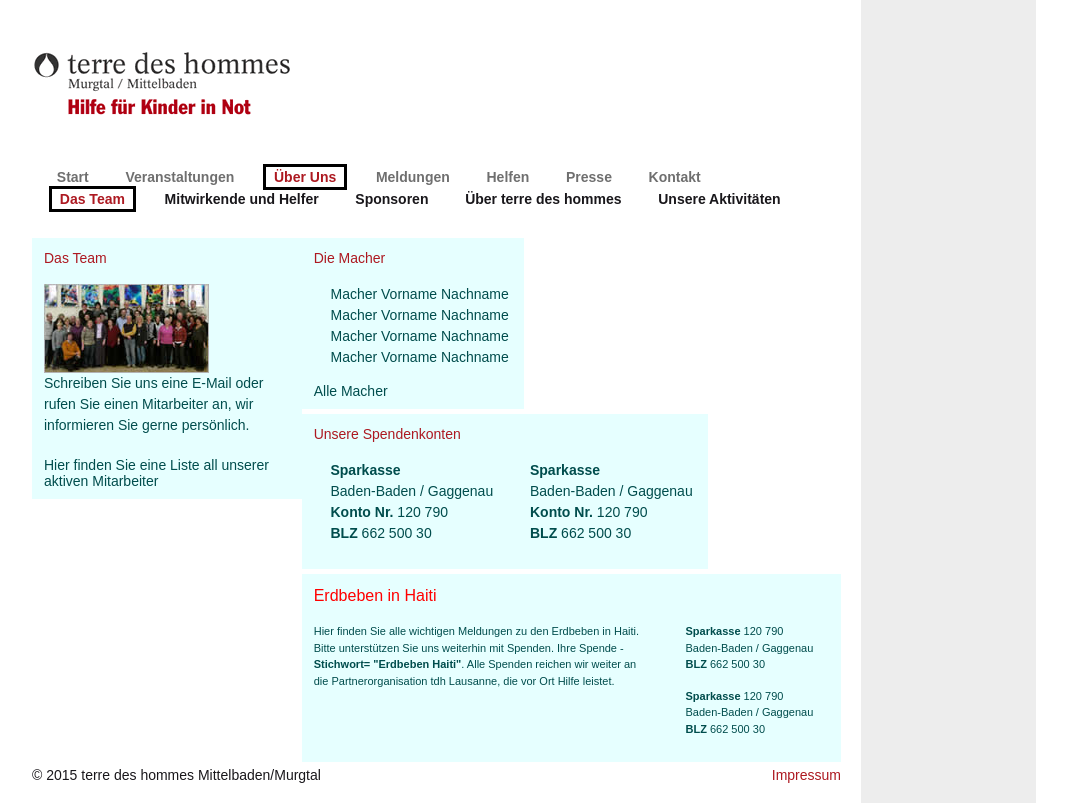
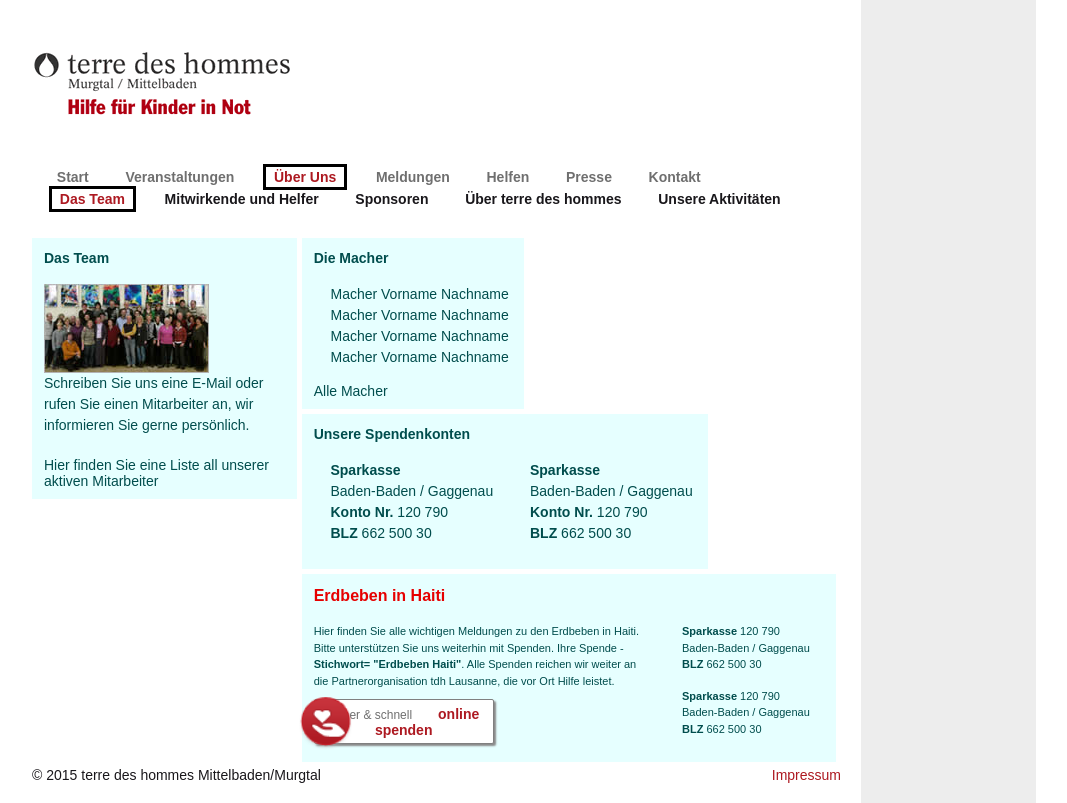
Before and after one commit to jensgro/tdh-Testprojekt-WS2015-2, a PHP site: page /ueberuns-dasteam.php in a window 1280 px wide. Shown: the whole page, without its empty margins (116-1183 px from the left). Run offline with PHP 8.4, Linux system fonts and the light colour scheme.

Commit message:
changed content-widget-background.css

```diff
--- a/dev/css/tdh/modules/content-widget-background.css
+++ b/dev/css/tdh/modules/content-widget-background.css
@@ -23,17 +23,20 @@
   font-family: sans-serif;;
   font-size: 14px;
   padding: 10px 15px 10px 12px;
-  margin-bottom: 5px;
+  margin: 0px 5px 5px 0px;
   clear: both;
 
 }
 .colored-wrapper h2{
+	color:inherit;
   font-size: 14px;
+	font-weight: bold;
   padding: 0px;
   margin: 0px 0px 15px 0px;
 }
 .colored-wrapper h3{
-  color:red;
+	font-weight: bold;
+  color: #e60000;
   font-size: 16px;
   padding: 0px;
   margin: 0px 0px 15px 0px;
@@ -69,6 +72,7 @@
 .news-widget p, .news-widget .inner-container{
   font-size:11px;
   margin: 0px;
+	margin-bottom: 10px;
 }
 .news-widget .container-left{
   width: 65%;
--- a/dev/inc/modules/colored-wrapper-news-widget.inc
+++ b/dev/inc/modules/colored-wrapper-news-widget.inc
@@ -7,6 +7,17 @@
       <strong>Stichwort= "Erdbeben Haiti"</strong>. Alle Spenden reichen wir
       weiter an die Partnerorganisation tdh Lausanne, die vor Ort Hilfe leistet.
     </p>
+    <div class="spenden_button">
+      <div class="spenden_icon">
+        <img src="images/spenden-icon.png" alt="Spenden Icon">
+      </div>
+      <button type="submit" class="button">
+        <span class="text">
+          <span class="sicher_schnell">sicher &amp; schnell</span>
+          <span class="online_spenden">online spenden</span>
+        </span>
+      </button>
+    </div>
   </div>
   <div class="container-right">
     <div class="inner-container">
```
